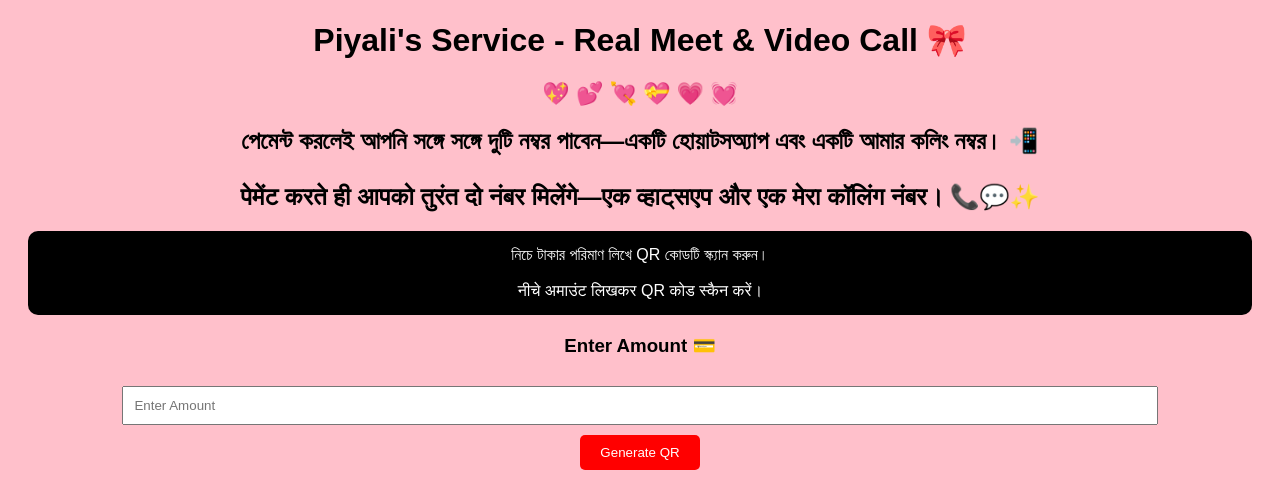
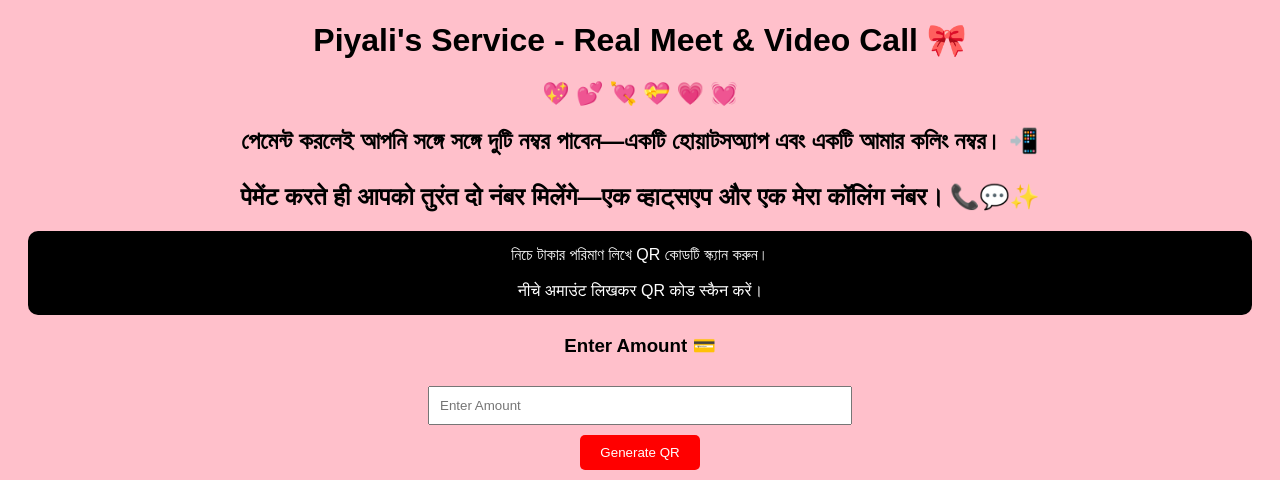
Before and after one commit to piyaliservice1235/realmeetvideocall, a plain HTML site: page index.html in a window 1280 px wide. Shown: the top 480 px of the page. Drawn offline with Linux system fonts and the light colour scheme.

Commit message:
Update index.html

```diff
--- a/index.html
+++ b/index.html
@@ -30,8 +30,10 @@ body {
 input {
     padding: 10px;
     margin: 10px;
-    width: 80%;
+    width: 90%;
+    max-width: 400px;
 }
+
 
 button {
     padding: 10px 20px;
```
